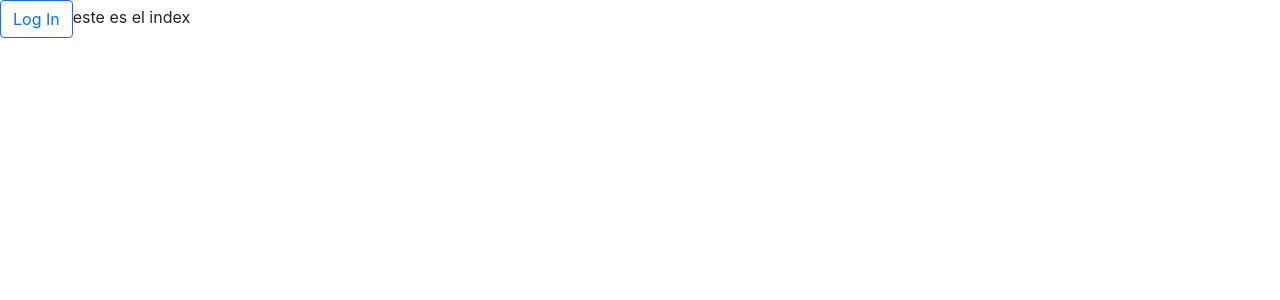
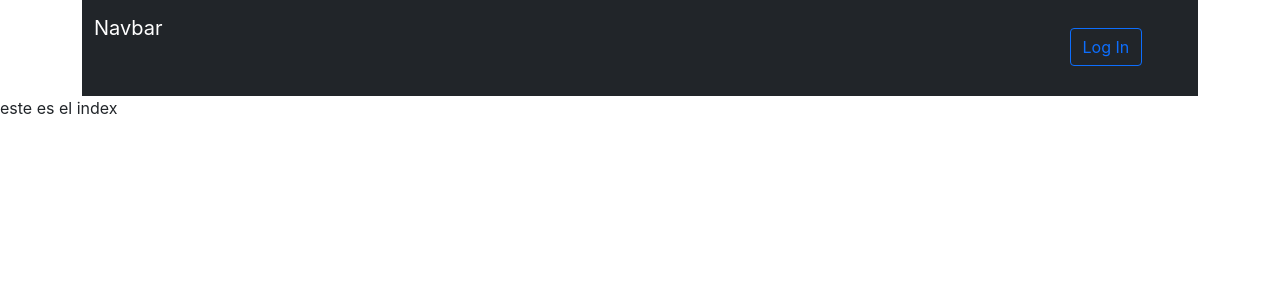
Before and after one commit to innova-mintic/final-project, a React (Create React App) app: page / in a window 1280 px wide. Shown: the top 300 px of the page. Built offline with nearby package versions, Linux system fonts and the light colour scheme.

Commit message:
comenzando a acomodar el home

```diff
--- a/package.json
+++ b/package.json
@@ -11,10 +11,12 @@
     "@testing-library/jest-dom": "^5.11.4",
     "@testing-library/react": "^11.1.0",
     "@testing-library/user-event": "^12.1.10",
+    "bootstrap": "^5.1.3",
     "react": "^17.0.2",
     "react-dom": "^17.0.2",
     "react-router-dom": "6",
     "react-scripts": "4.0.3",
+    "reactstrap": "^9.0.1",
     "styled-components": "^5.3.3",
     "web-vitals": "^1.0.1"
   },
--- a/src/Pages/Home.js
+++ b/src/Pages/Home.js
@@ -1,13 +1,12 @@
 import React from 'react';
-import { useAuth0 } from "@auth0/auth0-react";
+
+import Navbar from '../components/Navbar'
 
 const Home = () => {
 
-    const { loginWithRedirect } = useAuth0();
-
     return (
         <>
-            <button className="btn btn-outline-primary" onClick={() => loginWithRedirect()}>Log In</button>
+            <Navbar />
             este es el index
         </>
     )
--- /dev/null
+++ b/src/components/Navbar.js
@@ -0,0 +1,38 @@
+import React from 'react'
+import { useAuth0 } from "@auth0/auth0-react";
+import { Link } from 'react-router-dom';
+
+import '../styles/navbar.css';
+
+const Navbar = () => {
+
+    const { loginWithRedirect } = useAuth0();
+
+    return (
+        <>
+        <div className="container">
+            <nav className="navbar navbar-expand-lg navbar-dark bg-dark pt-2 pb-5">
+                <div className="container-fluid">
+                    <Link className="navbar-brand" to="/">
+                        Navbar
+                    </Link>
+                    <button className="navbar-toggler" type="button" data-bs-toggle="collapse" data-bs-target="#navbarTogglerDemo02" aria-controls="navbarTogglerDemo02" aria-expanded="false" aria-label="Toggle navigation">
+                        <span className="navbar-toggler-icon"></span>
+                    </button>
+                    <div className="collapse navbar-collapse" id="navbarTogglerDemo02">
+                        <ul className="navbar-nav mb-2 mb-lg-0">
+                            <li className="nav-item border2">
+                                <div className="login">
+                                    <button className="btn btn-outline-primary" onClick={() => loginWithRedirect()}>Log In</button>
+                                </div>
+                            </li>
+                        </ul>
+                    </div>
+                </div>
+            </nav>
+        </div>
+        </>
+    )
+}
+
+export default Navbar
--- /dev/null
+++ b/src/styles/navbar.css
@@ -0,0 +1,4 @@
+.login{
+    position: absolute;
+    right: 5%;
+}
```
Also changed, not shown: 1 other file (tests, documents, lock files or other folders).
